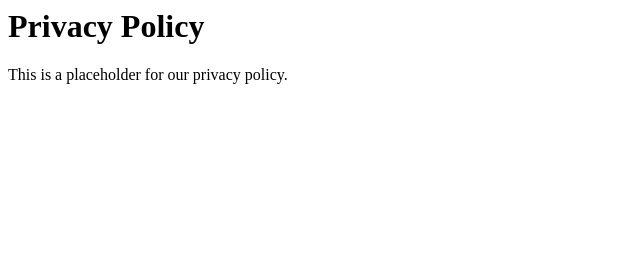
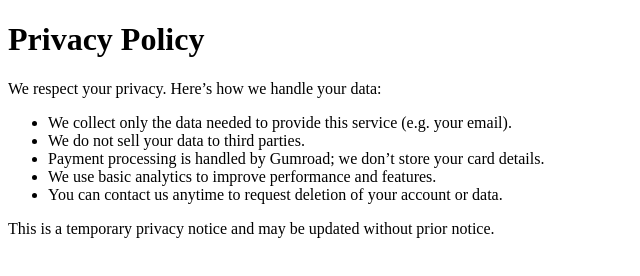
Before and after one commit to Lu9er/letterGPT, a plain HTML site: page privacy.html in a window 1280 px wide. Shown: the whole page, without its empty margins (0-640 px from the left). Drawn offline with Linux system fonts and the light colour scheme.

Commit message:
Update privacy.html

```diff
--- a/privacy.html
+++ b/privacy.html
@@ -1 +1,18 @@
-<h1>Privacy Policy</h1><p>This is a placeholder for our privacy policy.</p>
+<!DOCTYPE html>
+<html>
+<head>
+  <title>Privacy Policy</title>
+</head>
+<body>
+  <h1>Privacy Policy</h1>
+  <p>We respect your privacy. Here’s how we handle your data:</p>
+  <ul>
+    <li>We collect only the data needed to provide this service (e.g. your email).</li>
+    <li>We do not sell your data to third parties.</li>
+    <li>Payment processing is handled by Gumroad; we don’t store your card details.</li>
+    <li>We use basic analytics to improve performance and features.</li>
+    <li>You can contact us anytime to request deletion of your account or data.</li>
+  </ul>
+  <p>This is a temporary privacy notice and may be updated without prior notice.</p>
+</body>
+</html>
```
